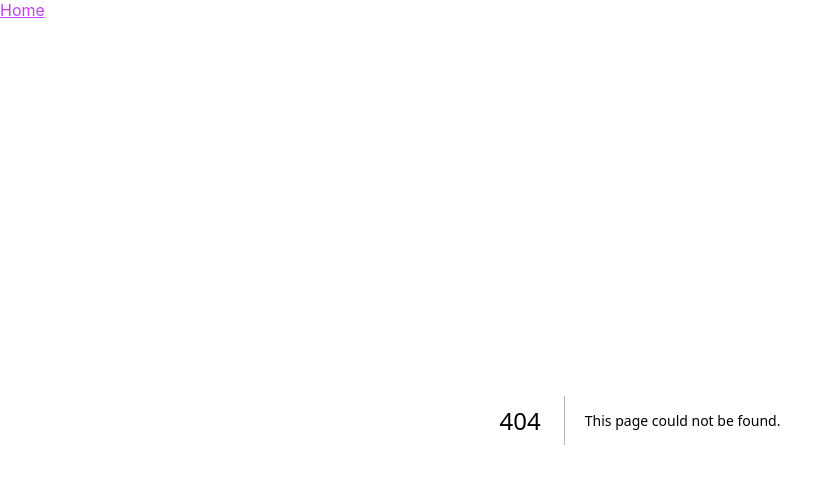
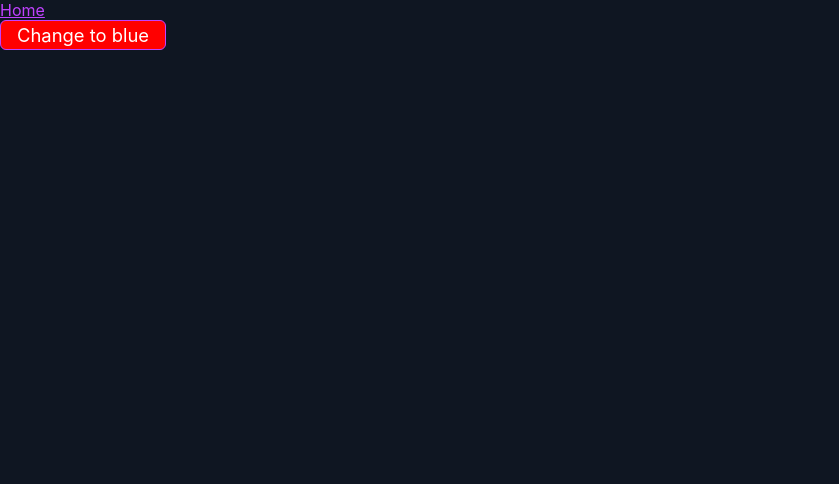
Before and after one commit to benjamin777dev/next-jest-testing-library, a Next.js app: page /color-button in a window 1280 px wide. Before the commit this address had no page. Shown: the top 484 px of the page, without its empty margins (0-839 px from the left). Built offline with nearby package versions, Linux system fonts and the light colour scheme.

Commit message:
add color-button

```diff
--- /dev/null
+++ b/pages/color-button.tsx
@@ -0,0 +1,19 @@
+import { useState } from 'react'
+
+export default function ColorButtonPage() {
+  const [color, setColor] = useState('red')
+  const newColor = color === 'red' ? 'blue' : 'red'
+
+  return (
+    <>
+      <button
+        style={{
+          backgroundColor: color,
+        }}
+        onClick={() => setColor(newColor)}
+      >
+        Change to {newColor}
+      </button>
+    </>
+  )
+}
--- a/pages/index.tsx
+++ b/pages/index.tsx
@@ -4,6 +4,8 @@ export default function Home() {
   return (
     <>
       <Link href='tips'>tips</Link>
+      <br />
+      <Link href='color-button'>color-button</Link>
     </>
   )
 }
```
Also changed, not shown: 2 other files (tests, documents, lock files or other folders).
